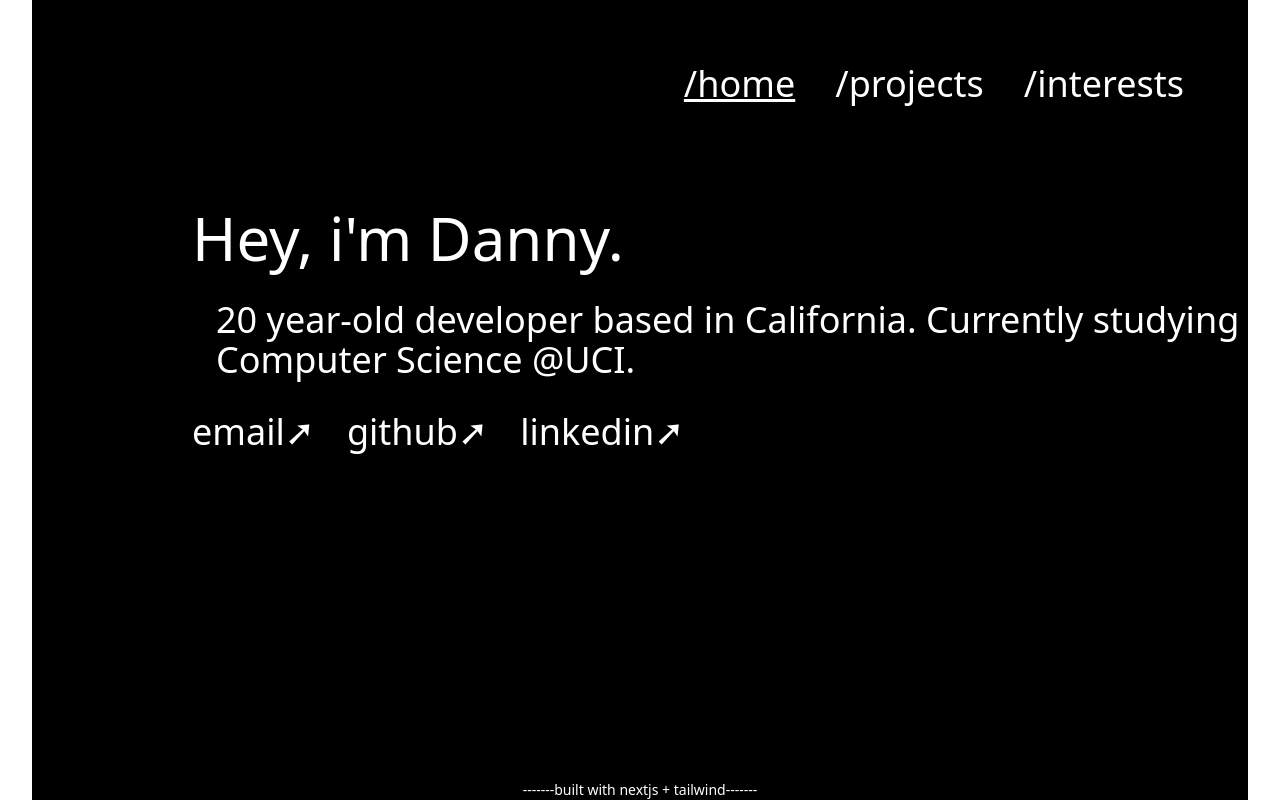
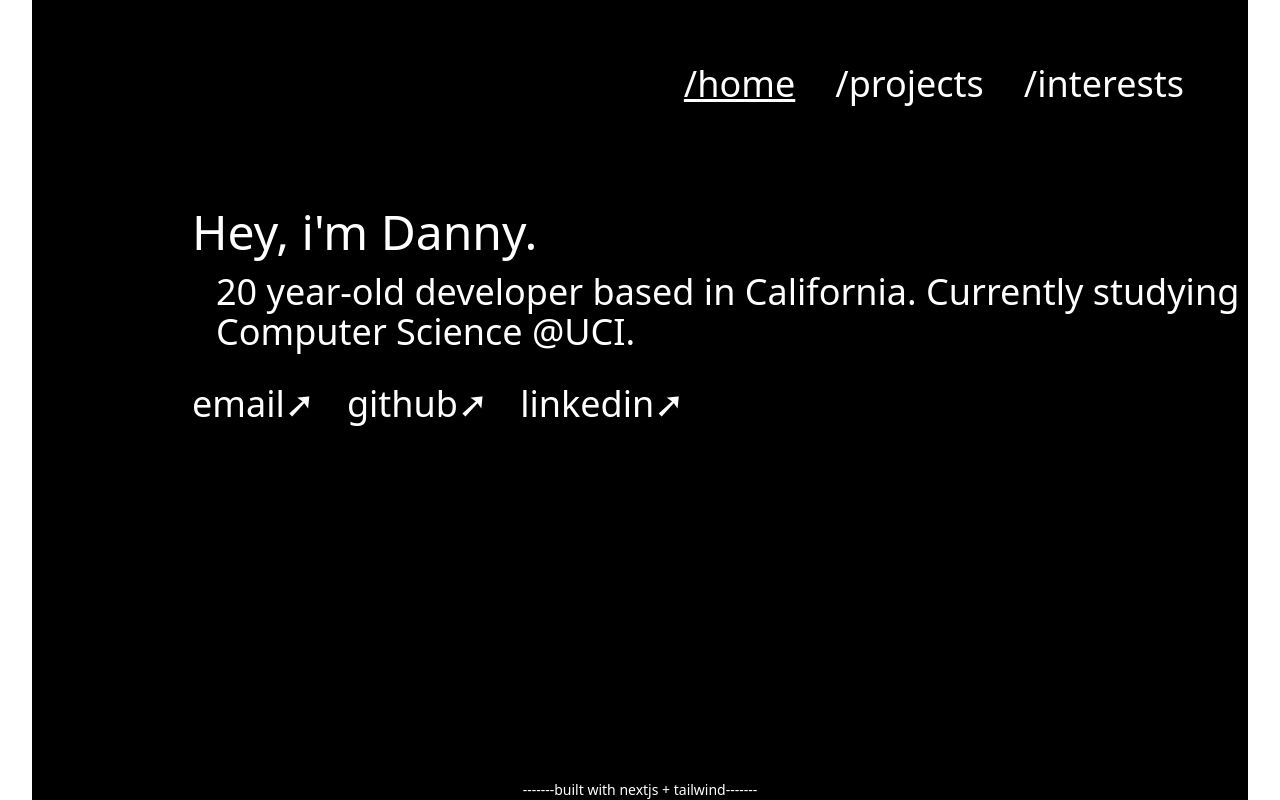
Before and after one commit to dannykd/portfolio-site, a Next.js app: page / in a window 1280 px wide. Built offline with nearby package versions, Linux system fonts and the light colour scheme.

Commit message:
fixed spacing

```diff
--- a/pages/index.js
+++ b/pages/index.js
@@ -25,10 +25,10 @@ export default function Home() {
           </div>
 
           <div className="flex flex-col ">
-            <h1 className="pt-10 text-3xl md:text-5xl lg:text-6xl text-white pl-2 md:pl-10 lg:pl-30 xl:pl-40">
+            <h1 className="pt-10 text-2xl md:text-4xl lg:text-5xl text-white pl-2 md:pl-10 lg:pl-30 xl:pl-40">
               Hey, i&apos;m Danny.
             </h1>
-            <p4 className="ml-6 text-gray-400 text-xl pt-4 md:pt-8 lg-12 md:text-2xl lg:text-4xl text-white pl-2 md:pl-10 lg:pl-30 xl:pl-40">
+            <p4 className="ml-6 text-gray-400 text-xl pt-2 md:pt-4 lg-6 md:text-2xl lg:text-4xl text-white pl-2 md:pl-10 lg:pl-30 xl:pl-40">
               20 year-old developer based in California. Currently studying Computer Science @UCI.
             </p4>
 
--- a/pages/projects.js
+++ b/pages/projects.js
@@ -21,7 +21,7 @@ function Projects() {
           </div>
           <div clasName="flex flex-col">
             <div className="flex mt-8 md:mt-16">
-                        <div className="max-w-xl rounded overflow-hidden shadow-lg ml-8 md:ml-48 mb-8 md:mb-12">
+                        <div className="max-w-xl rounded overflow-hidden shadow-lg ml-8 md:ml-48 mb-8 md:mb-12 pt-10">
                             <div className="font-bold text-xl md:text-3xl mb-2 text-white rounded-lg">Study Session Manager</div>
                                 <p className="text-gray-400 text-l md:text-2xl pb-2">
                                  A full-stack web application that allows users to start/stop timed study sessions. Users can create an account and log their study sessions.
```
